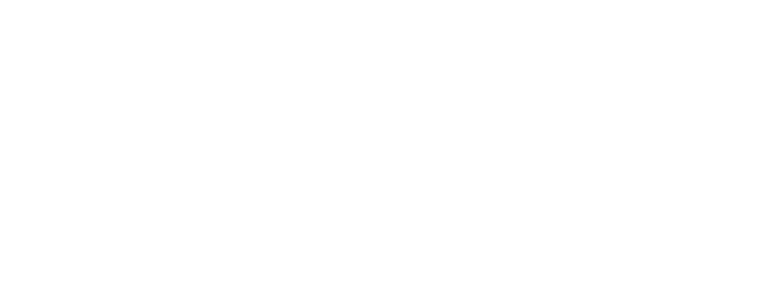
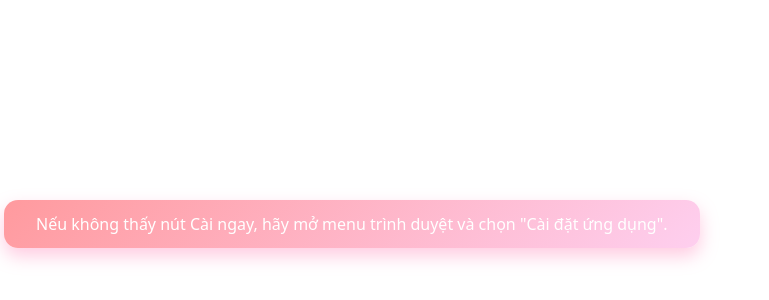
Before and after one commit to bacgauden112/app-tinh-iu, a React (Vite) app: page / in a window 1280 px wide. Shown: the part 200-500 px from the top of the page, without its empty margins (0-769 px from the left). Built offline with nearby package versions, Linux system fonts and the light colour scheme.

Commit message:
Add install button #4

```diff
--- a/src/App.jsx
+++ b/src/App.jsx
@@ -6,8 +6,24 @@ function App() {
   const [canInstall, setCanInstall] = useState(false);
   const [isStandalone, setIsStandalone] = useState(false);
   const [showInstalledNotice, setShowInstalledNotice] = useState(false);
+  const [showManualInstallHint, setShowManualInstallHint] = useState(false);
+  const [installHintText, setInstallHintText] = useState("");
 
   useEffect(() => {
+    const userAgent = window.navigator.userAgent || "";
+    const isIos = /iphone|ipad|ipod/i.test(userAgent);
+    const isAndroid = /android/i.test(userAgent);
+    const hintText = isIos
+      ? 'Nếu không thấy nút Cài ngay, hãy nhấn Chia sẻ và chọn "Add to Home Screen".'
+      : isAndroid
+        ? 'Nếu không thấy nút Cài ngay, hãy mở menu trình duyệt và chọn "Cài đặt ứng dụng" hoặc "Thêm vào màn hình chính".'
+        : 'Nếu không thấy nút Cài ngay, hãy mở menu trình duyệt và chọn "Cài đặt ứng dụng".';
+    setInstallHintText(hintText);
+
+    const hintTimer = window.setTimeout(() => {
+      setShowManualInstallHint(true);
+    }, 1200);
+
     const checkStandalone = () => {
       const isStandaloneMode =
         window.matchMedia("(display-mode: standalone)").matches ||
@@ -29,18 +45,21 @@ function App() {
       event.preventDefault();
       setDeferredPrompt(event);
       setCanInstall(true);
+      setShowManualInstallHint(false);
     };
 
     const handleAppInstalled = () => {
       setDeferredPrompt(null);
       setCanInstall(false);
       setShowInstalledNotice(true);
+      setShowManualInstallHint(false);
     };
 
     window.addEventListener("beforeinstallprompt", handleBeforeInstall);
     window.addEventListener("appinstalled", handleAppInstalled);
 
     return () => {
+      window.clearTimeout(hintTimer);
       if (mediaQuery.removeEventListener) {
         mediaQuery.removeEventListener("change", handleDisplayModeChange);
       } else if (mediaQuery.removeListener) {
@@ -80,6 +99,9 @@ function App() {
           <div style={styles.installMessage}>
             Đã cài xong, mở App Tình Iu từ màn hình chính nhé.
           </div>
+        )}
+        {showManualInstallHint && !canInstall && !showInstalledNotice && (
+          <div style={styles.installHint}>{installHintText}</div>
         )}
       </div>
     );
@@ -154,6 +176,16 @@ const styles = {
     color: "#5a1d2c",
     fontWeight: 600,
   },
+  installHint: {
+    width: "calc(100% - 40px)",
+    margin: "0 20px",
+    padding: "12px 16px",
+    textAlign: "center",
+    color: "#fff",
+    background: "linear-gradient(135deg, #ff9a9e 0%, #fecfef 100%)",
+    borderRadius: "14px",
+    boxShadow: "0 8px 18px rgba(255, 126, 179, 0.4)",
+  },
   footerHint: {
     textAlign: "center",
     color: "#888",
```
